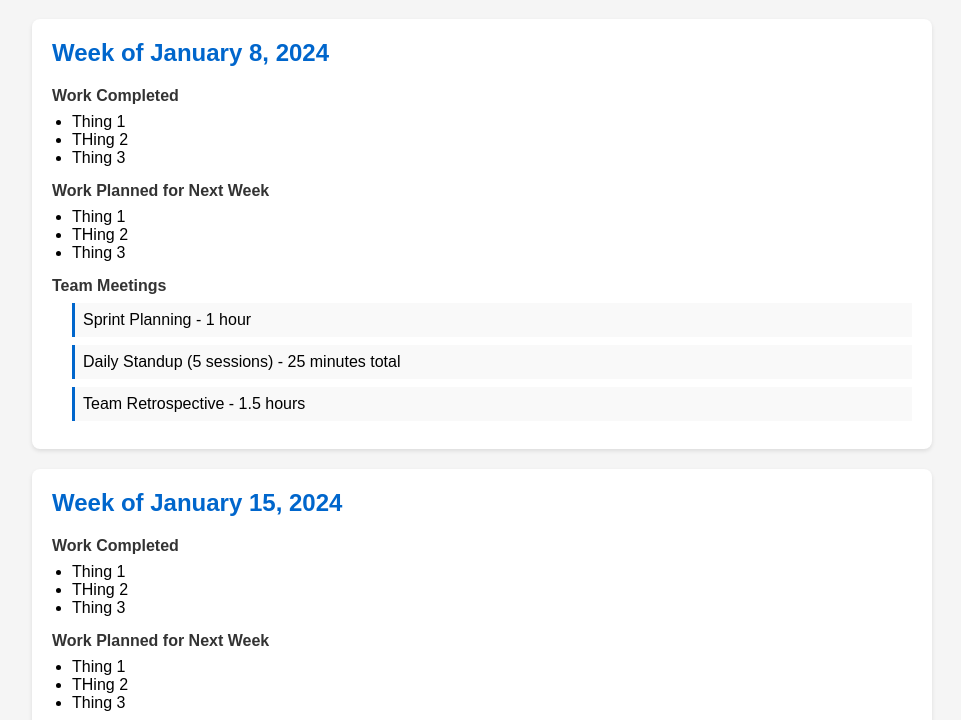
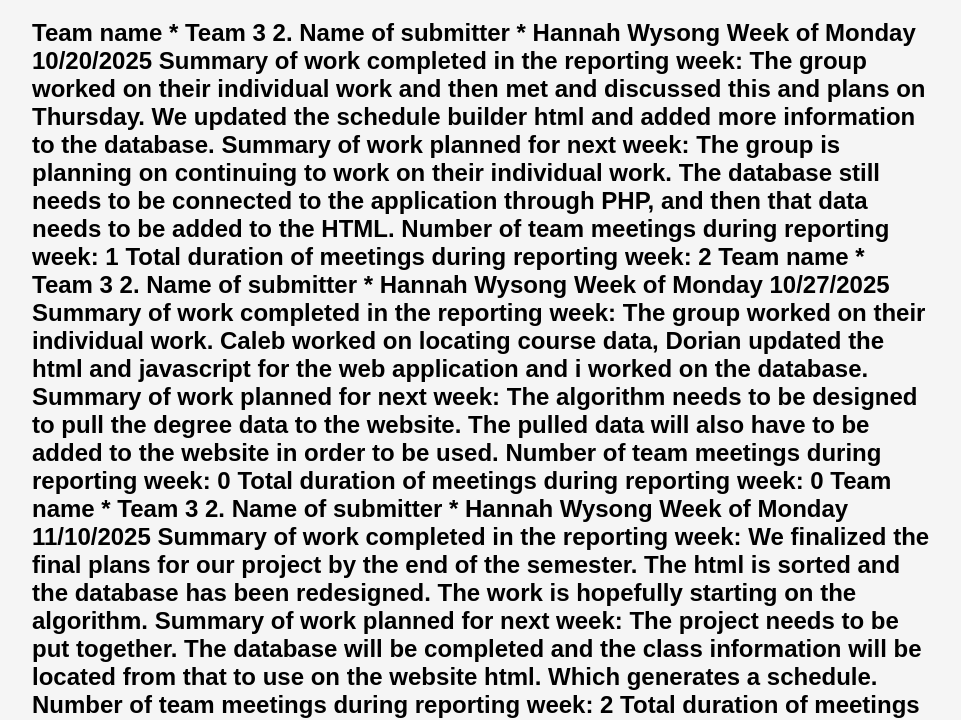
Before and after one commit to hannahwysong/hannahwysong.github.io, a plain HTML site: page team reports.html in a window 1280 px wide. Shown: the part 81-801 px from the top of the page, without its empty margins (158-1119 px from the left). Drawn offline with Linux system fonts and the light colour scheme.

Commit message:
Revise team reports with new weekly entries
Updated team reports with detailed weekly summaries and meeting information.

```diff
--- a/team reports.html
+++ b/team reports.html
@@ -49,49 +49,73 @@
 <body>
     <h1>Weekly Team Reports</h1>
 
-    <div class="report">
-        <h2>Week of January 8, 2024</h2>
-        <div class="section-title">Work Completed</div>
-        <ul>
-            <li>Thing 1</li>
-            <li>THing 2</li>
-            <li>Thing 3</li>
-        </ul>
+    <h2>
+        Team name * Team 3 2.
+Name of submitter * Hannah Wysong
+Week of Monday 10/20/2025
+Summary of work completed in the reporting week: The group worked on their individual work and then met and discussed this and plans on Thursday. We updated the schedule builder html and added more information to the database.
+Summary of work planned for next week: The group is planning on continuing to work on their individual work. The database still needs to be connected to the application through PHP, and then that data needs to be added to the HTML.
+Number of team meetings during reporting week: 1
+Total duration of meetings during reporting week: 2
 
-        <div class="section-title">Work Planned for Next Week</div>
-        <ul>
-            <li>Thing 1</li>
-            <li>THing 2</li>
-            <li>Thing 3</li>
-        </ul>
+Team name * Team 3 2.
+Name of submitter * Hannah Wysong
+Week of Monday 10/27/2025
+Summary of work completed in the reporting week: The group worked on their individual work. Caleb worked on locating course data, Dorian updated the html and javascript for the web application and i worked on the database.
+Summary of work planned for next week: The algorithm needs to be designed to pull the degree data to the website. The pulled data will also have to be added to the website in order to be used.
+Number of team meetings during reporting week: 0
+Total duration of meetings during reporting week: 0
 
-        <div class="section-title">Team Meetings</div>
-        <div class="meeting">Sprint Planning - 1 hour</div>
-        <div class="meeting">Daily Standup (5 sessions) - 25 minutes total</div>
-        <div class="meeting">Team Retrospective - 1.5 hours</div>
-    </div>
+Team name * Team 3 2.
+Name of submitter * Hannah Wysong
+Week of Monday 11/10/2025
+Summary of work completed in the reporting week: We finalized the final plans for our project by the end of the semester. The html is sorted and the database has been redesigned. The work is hopefully starting on the algorithm.
+Summary of work planned for next week: The project needs to be put together. The database will be completed and the class information will be located from that to use on the website html. Which generates a schedule.
+Number of team meetings during reporting week: 2
+Total duration of meetings during reporting week: 5
 
-    <div class="report">
-        <h2>Week of January 15, 2024</h2>
-        <div class="section-title">Work Completed</div>
-        <ul>
-            <li>Thing 1</li>
-            <li>THing 2</li>
-            <li>Thing 3</li>
-        </ul>
+Team name * Team 3 2.
+Name of submitter * Hannah Wysong
+Week of Monday 11/17/2025
+Summary of work completed in the reporting week: The group met up and discussed the work we completed. The html was updated along with the database. The php can pull from the updated database. The algorithm is apparently started.
+Summary of work planned for next week: The database needs to be finished. The php then can properly pull the classes to place onto the html. The algorithm should hopefully generate a schedule.
+Number of team meetings during reporting week: 1
+Total duration of meetings during reporting week: 2
 
-        <div class="section-title">Work Planned for Next Week</div>
-        <ul>
-            <li>Thing 1</li>
-            <li>THing 2</li>
-            <li>Thing 3</li>
-        </ul>
+Team name * Team 3 2.
+Name of submitter * Hannah Wysong
+Week of Monday 11/24/2025
+Summary of work completed in the reporting week: This week was thanksgiving break so we decided not to meet and keep working on our individual materials. Everyone is updating their section of the project.
+Summary of work planned for next week: The project will be put together in the next week. We will combine the database with the algorithm to generate a schedule for each major/ minor option.
+Number of team meetings during reporting week: 0
+Total duration of meetings during reporting week: 0
 
-        <div class="section-title">Team Meetings</div>
-        <div class="meeting">Sprint Planning - 1 hour</div>
-        <div class="meeting">Daily Standup (5 sessions) - 25 minutes total</div>
-        <div class="meeting">Product Review - 1 hour</div>
-    </div>
+Team name * Team 3 2.
+Name of submitter * Hannah Wysong
+Week of Monday 12/1/2025
+Summary of work completed in the reporting week: The HTML was completed to be able to show the whole schedule. It is separated by years and classes can be manually added. We have also decided on the final format for the database so the degrees can be formatted.
+Summary of work planned for next week: The database will be completed. The schema needs a joiner table to connect the degree path and the required courses. Then this information will need to be filled out and added to the html.
+Number of team meetings during reporting week: 1
+Total duration of meetings during reporting week: 2
+
+Team name * Team 3 2.
+Name of submitter * Hannah Wysong
+Week of Monday 9/8/2025
+Summary of work completed in the reporting week: went through and confimed submission dates
+contacted CATS. they were not helpful
+contacted registrar. also not helpful
+Academic catalog to use for major and minor requirements
+talked about what the visual would look like of the website
+dived up programs to get info on
+talked a little about how it will decide on how to build the schedule
+Summary of work planned for next week: Discussed due dates for next week
+assigned major/ minors to people to look at during the week
+need to work more on organizing requirements.
+make sure all questions are asked
+Number of team meetings during reporting week: 2
+Total duration of meetings during reporting week: 2
+    </h2>
 
 </body>
+
 </html>
```
